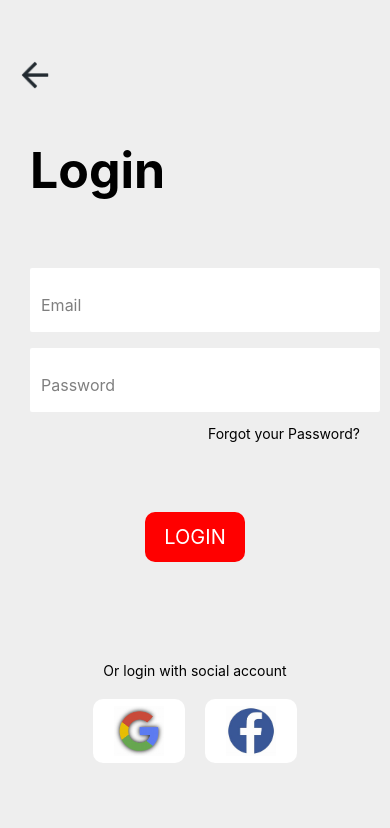
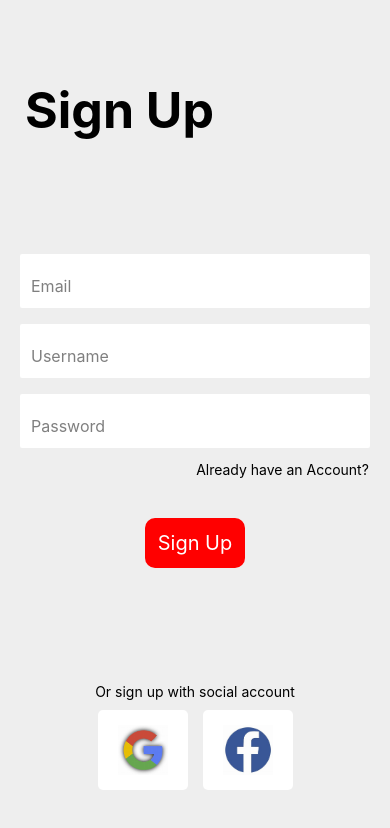
Before and after one commit to Anandariswana20/Ananda-Riswana-105841110321, a React Native app: screen / in a window 390 px wide. Shown: the top 828 px of the page. Built offline with nearby package versions, Linux system fonts and the light colour scheme.

Commit message:
SignUp Pages

```diff
--- a/App.js
+++ b/App.js
@@ -1,6 +1,6 @@
 import { View } from 'react-native'
 import React from 'react'
-import Login from './component/pages/login'
+import SignUp from './component/pages/signUp'
 
 const App = () => {
   return (
@@ -8,7 +8,7 @@ const App = () => {
       flex: 1,
       backgroundColor: '#EEEEEE'
     }}>
-      <Login />
+      <SignUp/>
     </View>
   )
 }
--- a/component/button/button.js
+++ b/component/button/button.js
@@ -7,7 +7,6 @@ const ButtonComponent = ({ title, color}) => {
         marginHorizontal: 10,
         alignItems: 'center',
         justifyContent: 'start',
-        justifyContent: 'center',
         marginVertical: 10
       }}>
         <Text style={{
--- /dev/null
+++ b/component/pages/signUp.js
@@ -0,0 +1,102 @@
+import { Text, View, Image } from 'react-native'
+import React from 'react'
+import ButtonComponent from '../button/button'
+import Inputan from '../TextInput/input'
+
+const SignUp = () => {
+    return (
+        <View style = {{
+            flex: 1,
+            backgroundColor: '#EEEEEE',
+        }}>
+            <View style = {{
+            flex: 1,
+            justifyContent: 'flex-start',
+            alignItems: 'flex-start',
+            marginLeft: 25,
+            marginTop: 80
+            }}>
+                <Text style = {{
+                fontWeight: 'bold',
+                fontSize: 50
+            }}>
+                Sign Up
+            </Text>
+            </View>
+
+            <View style = {{
+                flex: 2,
+                justifyContent: 'center',
+                alignItems: 'center',
+                marginBottom: 100
+            }}>
+                <Inputan nama="Email" color = "black" />
+                <Inputan nama="Username" color ="black" />
+                <Inputan nama="Password" color ="black" />
+
+                <Text style = {{
+                fontSize: 14,
+                marginTop: 5,
+                marginBottom: 30,
+                textAlign: 'right',
+                marginLeft: 175
+            }}>
+                Already have an Account?
+                </Text>
+                <ButtonComponent title = "Sign Up" color = "red" />
+                </View>
+
+                <View style = {{
+                flex: 1,
+                justifyContent: 'center',
+                alignItems: 'center',
+                }}>
+                   <Text style = {{
+                fontSize: 14,
+                color: 'black',
+                marginTop: 5,
+                textAlign: 'center',
+                marginBottom: 10,
+                   }}>
+                    Or sign up with social account
+                   </Text>
+                   <View style = {{
+                        flex: 1,
+                        flexDirection: 'row',
+                        justifyContent: 'space-evenly'
+                   }}>
+                   <View style = {{
+                    flex: 1,
+                    backgroundColor: 'white',
+                    justifyContent: 'center',
+                    alignItems: 'center',
+                    borderRadius: 5,
+                    width: 90,
+                    height: 80,
+                    marginRight: 15
+                   }}>
+                    <Image source={require('../../assets/google.png')}
+                    style = {{ width: 50, height: 50}}
+                    />
+                    </View>
+                    <View style = {{
+                        flex: 1,
+                        backgroundColor: 'white',
+                        justifyContent: 'center',
+                        alignItems: 'center',
+                        borderRadius: 5,
+                        width: 90,
+                        height: 80
+                    }}>
+                        <Image source={require('../../assets/facebook.png')}
+                        style = {{ width: 50, height: 50}}
+                    />
+                   </View>
+                </View>
+            </View>
+            </View>
+
+            )
+
+        }
+export default SignUp
```
